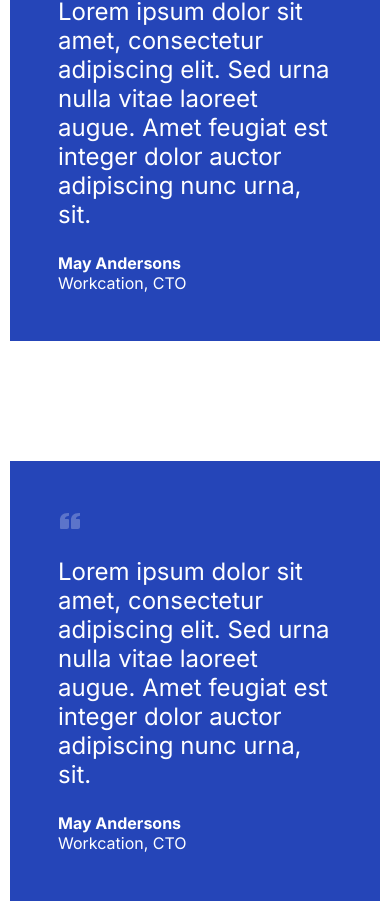
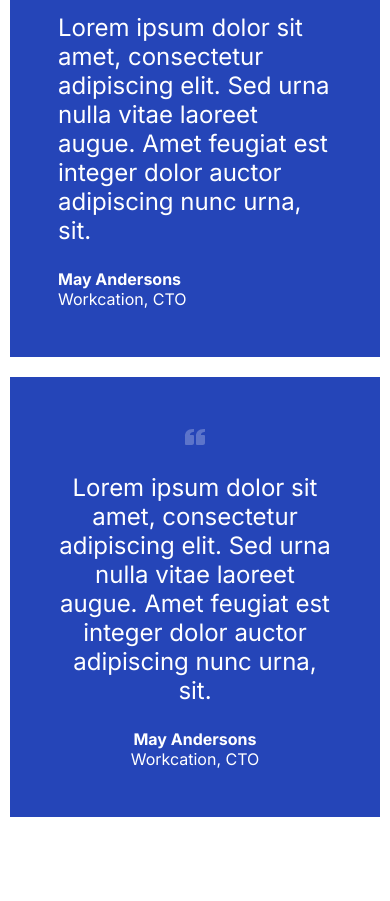
Before and after one commit to Jason-pixel425/componentLibrary, a React (Vite) app: page / in a window 390 px wide. Shown: the part 2130-3031 px from the top of the page. After the commit the page ends 2947 px from the top, so only its background shows below. Built offline with nearby package versions, Linux system fonts and the light colour scheme.

Commit message:
Finished up
Documentation done, Readme done.
components done

```diff
--- a/components/Testimonial/Testimonial.jsx
+++ b/components/Testimonial/Testimonial.jsx
@@ -10,7 +10,10 @@
      personName='May Andersons',
      personOccupation='Workcation, CTO',
      children}) {
-        const classes = classnames('testimonial', 'testimonial-with-img')
+        const classes = classnames('testimonial', {
+            'testimonial-with-img': imgSrc,
+            'testimonial-no-img': !imgSrc
+        })
         return (
             <div className={classes}>
                 {imgSrc && <img src={imgSrc} alt={imgAlt} />}
@@ -22,6 +25,7 @@
                         <p>{personOccupation}</p>
                     </div>
                 </div>
+
             </div>
         )
 }
--- a/index.jsx
+++ b/index.jsx
@@ -55,11 +55,12 @@
     <Card brandIcon={CardIcon}>Ac tincidunt sapien vehicula erat auctor pellentesque rhoncus. Et magna sit morbi lobortis.</Card>
     </div>
 
-    <br />
+
     {/* <Testimonial></Testimonial> */}
     <Testimonial imgSrc={testImage}>
     Lorem ipsum dolor sit amet, consectetur adipiscing elit. Sed urna nulla vitae laoreet augue. Amet feugiat est integer dolor auctor adipiscing nunc urna, sit.
     </Testimonial>
+    <br/>
     <Testimonial>Lorem ipsum dolor sit amet, consectetur adipiscing elit. Sed urna nulla vitae laoreet augue. Amet feugiat est integer dolor auctor adipiscing nunc urna, sit.</Testimonial>
     </>
   )
--- a/style.css
+++ b/style.css
@@ -322,12 +322,14 @@
     font-size: 1.5rem;
     background-color: #2545B8;
     padding: 1.5em 3em;
-    margin: 2em 0;
+
     gap: 2em;
     color: #FFF;
 }
 
-
+.testimonial-with-img {
+    margin: 2em 0;
+}
 
 .testimonial-with-img >  img {
     max-width: 384px;
@@ -338,6 +340,13 @@
    flex-shrink: 1;
 
 }
+ .testimonial-no-img > .testimonial-text{
+    justify-content: center;
+    align-items: center;
+    text-align: center;
+    margin: 0;
+    max-width: 1200px;
+}
 
 .testimonial-with-img > .testimonial-text {
     display: flex;
@@ -345,27 +354,27 @@
     max-width: 800px;
 }
 
-.testimonial-with-img > .testimonial-text > .testimonial-footer {
+ .testimonial-text > .testimonial-footer {
     font-size: 1rem;
 }
 
-.testimonial-with-img > .testimonial-text > .testimonial-footer > p {
+.testimonial-text > .testimonial-footer > p {
     margin: 0;
 }
 
-.testimonial-with-img > .testimonial-text > .testimonial-footer > .testimonial-name {
+.testimonial-text > .testimonial-footer > .testimonial-name {
     font-weight: bold;
 }
 
-@media (max-width: 768px){
+@media (max-width: 900px){
     .testimonial {
         flex-direction: column;
-        margin: 5em 0 0 0;
         padding: 2em;
     }
+    .testimonial-with-img {margin: 5em 0 0 0;}
 
     .testimonial-with-img > img {
-        margin: -6em 0 -1.5em 0;
+        margin: -6em 0 0 0;
         width: 100%;
         height: 206px;
     }
```
Also changed, not shown: components/Testimonial/Testimonial documentation.md (added, +27 -0 lines), 1 other file (tests, documents, lock files or other folders).
